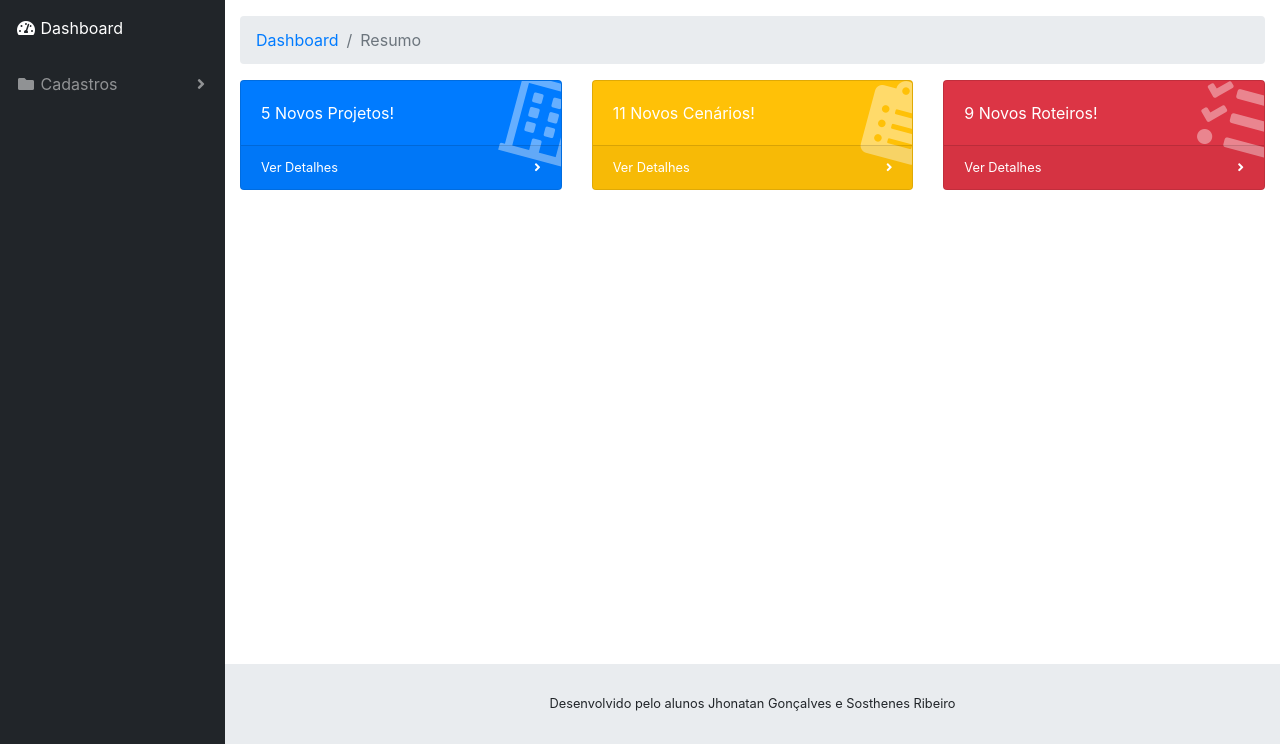
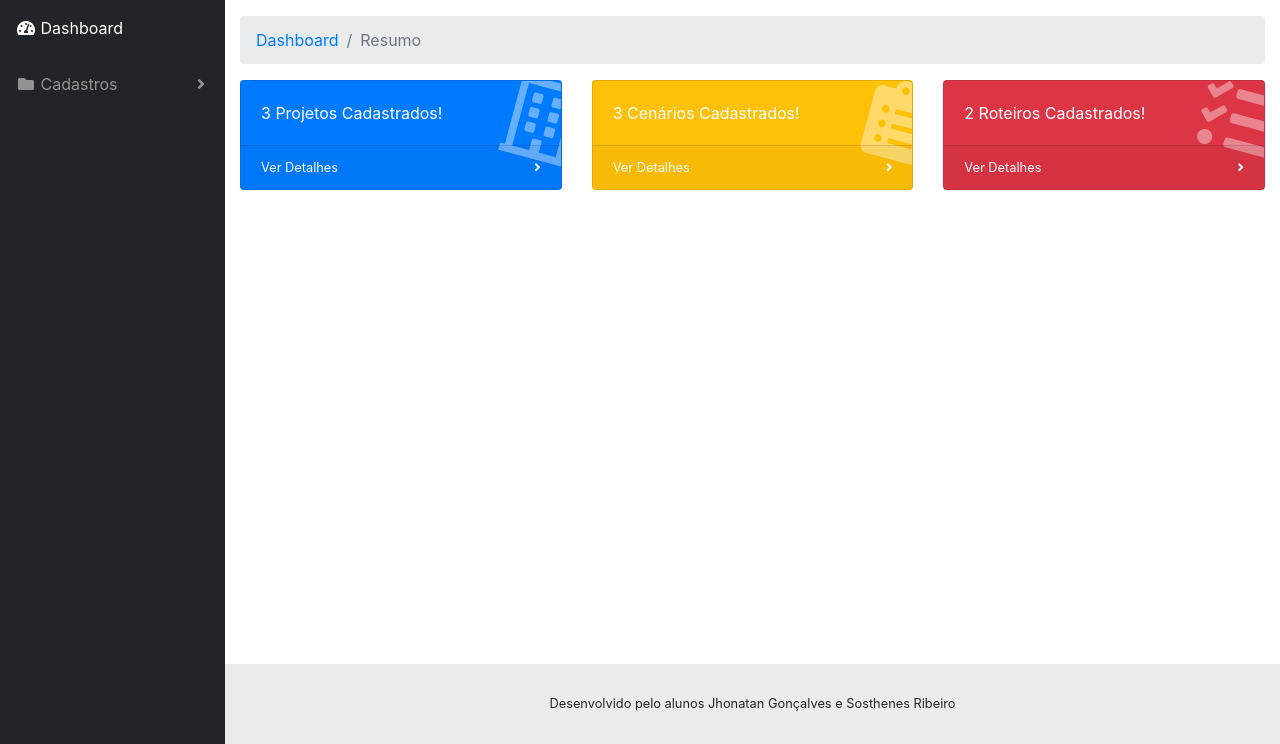
Before and after one commit to jhonatan-goncalves/forTesters, a Django app: page / in a window 1280 px wide. Shown: the part 56-800 px from the top of the page. Run offline with Django 3.2, Linux system fonts and the light colour scheme; some libraries are stand-ins or nearby versions.

Commit message:
Alterações

```diff
--- a/for_testers/templates/cenario_edicao.html
+++ b/for_testers/templates/cenario_edicao.html
@@ -120,7 +120,10 @@
                                                 {{form.criticidade}}
                                             </div>
                                         </div>
-                                        <button type="submit" class="save btn btn-success">Salvar</button>
+                                        <div>
+                                            <br>
+                                            <button type="submit" class="save btn btn-success">Salvar</button>
+                                        </div>
                                     </form>
                                 </div>
                             </div>
@@ -172,6 +175,7 @@
         </div>
     </div>
 
+
     <!-- Bootstrap core JavaScript-->
     <script src="/static/vendor/jquery/jquery.min.js"></script>
     <script src="/static/vendor/bootstrap/js/bootstrap.bundle.min.js"></script>
--- a/for_testers/templates/index.html
+++ b/for_testers/templates/index.html
@@ -82,7 +82,7 @@
                 <div class="card-body-icon">
                   <i class="far fa-building"></i>
                 </div>
-                <div class="mr-5">5 Novos Projetos!</div>
+                <div class="mr-5"> 3 Projetos Cadastrados!</div>
               </div>
               <a class="card-footer text-white clearfix small z-1" href="projeto_lista.html">
                 <span class="float-left">Ver Detalhes</span>
@@ -98,7 +98,7 @@
                 <div class="card-body-icon">
                   <i class="fas fa-clipboard-list"></i>
                 </div>
-                <div class="mr-5">11 Novos Cenários!</div>
+                <div class="mr-5"> 3 Cenários Cadastrados!</div>
               </div>
               <a class="card-footer text-white clearfix small z-1" href="cenario_lista.html">
                 <span class="float-left">Ver Detalhes</span>
@@ -114,7 +114,7 @@
                 <div class="card-body-icon">
                   <i class="fas fa-tasks"></i>
                 </div>
-                <div class="mr-5">9 Novos Roteiros!</div>
+                <div class="mr-5"> 2 Roteiros Cadastrados!</div>
               </div>
               <a class="card-footer text-white clearfix small z-1" href="roteiro_lista.html">
                 <span class="float-left">Ver Detalhes</span>
--- a/for_testers/templates/login.html
+++ b/for_testers/templates/login.html
@@ -16,7 +16,7 @@
     <div class="card card-login mx-auto mt-5">
       <div class="card-header">Login</div>
       <div class="card-body">
-        <form method="post" action="/login/">
+        <form method="post" action="">
             {% csrf_token %}
           <div class="form-group">
             <div class="form-label-group">
--- a/for_testers/templates/roteiro_detalhes.html
+++ b/for_testers/templates/roteiro_detalhes.html
@@ -119,13 +119,15 @@
                                                 </div>
                                                 <div class="col">
                                                     <label for="resultadoObtido">Projetos: </label>
-                                                    <select id="nome" class="form-control" name="criticidade">
+                                                    <select multiple id="nome" class="form-control" name="criticidade">
+
                                                         <option>{{ roteiros.projetos }}</option>
+
                                                     </select>
                                                 </div>
                                                 <div class="col">
                                                     <label for="resultadoObtido">Cenários: </label>
-                                                    <select id="nome" class="form-control" name="criticidade">
+                                                    <select multiple id="nome" class="form-control" name="criticidade">
                                                         <option>{{ roteiros.cenarios }}</option>
                                                     </select>
                                                 </div>
--- a/for_testers/templates/roteiro_edicao.html
+++ b/for_testers/templates/roteiro_edicao.html
@@ -134,6 +134,7 @@
                                         </div>
                                         <div class="row">
                                             <div class="col-2">
+                                                <br>
                                                 <button type="submit" class="save btn btn-success">Salvar</button>
                                             </div>
                                         </div>
--- a/for_testers/views.py
+++ b/for_testers/views.py
@@ -162,14 +162,20 @@ def projeto_edicao(request, pk):
 def cenario_deletar(request, pk):
     cenarios = get_object_or_404(Cenario, pk=pk)
     cenarios.delete()
-    return redirect('cenarios_lista.html')
+    return redirect('/cenario_lista.html')
 
 def roteiro_deletar(request, pk):
     roteiros = get_object_or_404(Roteiro, pk=pk)
     roteiros.delete()
-    return HttpResponseRedirect('roteiro_lista.html')
+    return HttpResponseRedirect('/roteiro_lista.html')
 
 def projeto_deletar(request, pk):
     projetos = get_object_or_404(Projeto, pk=pk)
     projetos.delete()
-    return HttpResponseRedirect('projeto_lista.html')
+    return HttpResponseRedirect('/projeto_lista.html')
+
+###-----------------------Contadores-------------------------------------
+
+def cenario_contador(request):
+    qtde_cenarios= Cenario.objects.all().count()
+    return render(request)
```
Also changed, not shown: for_testers/templates/cenario_lista.html (+10 -7 lines), for_testers/templates/projeto_edicao.html (+6 -5 lines), for_testers/templates/projeto_lista.html (+10 -7 lines), for_testers/templates/roteiro_lista.html (+5 -5 lines).
